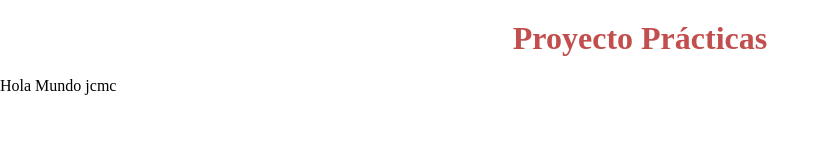
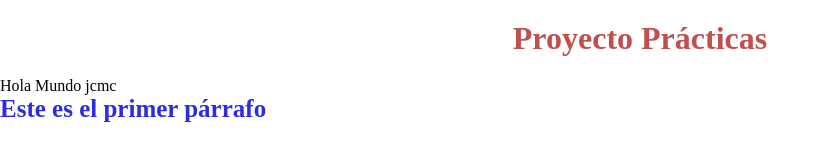
Before and after one commit to GitHub63Jcmc/proyecto-practica, a plain HTML site: page index.html in a window 1280 px wide. Shown: the whole page, without its empty margins (0-830 px from the left). Drawn offline with Linux system fonts and the light colour scheme.

Commit message:
tercer commit

```diff
--- a/main.css
+++ b/main.css
@@ -9,3 +9,9 @@ h1 {
     margin: 20px auto;
     text-align: center;
 }
+
+p {
+    font-size: 25px;
+    font-weight: bold;
+    color: #2c2ce7;
+}
--- a/main.js
+++ b/main.js
@@ -1 +1,2 @@
 document.write('Hola Mundo jcmc');
+document.write(`<p> Este es el primer párrafo</p>`);
```
